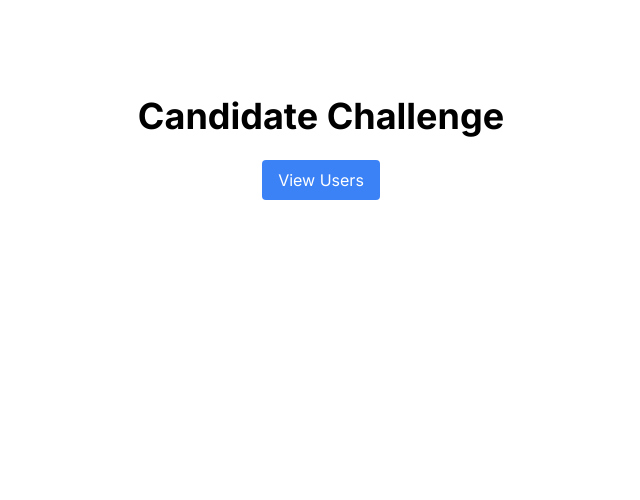
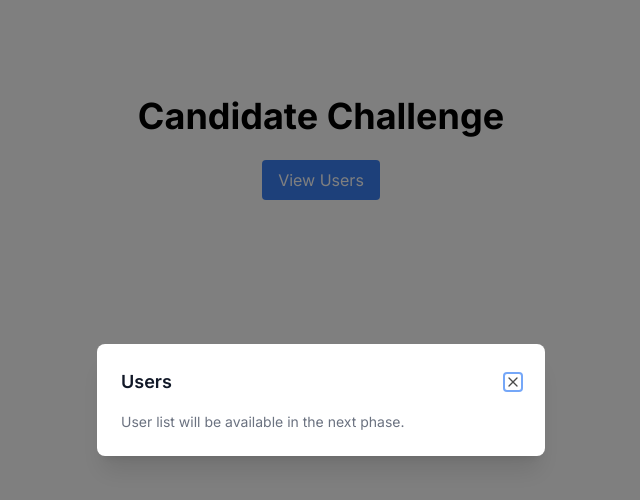
Before and after one commit to giordanap/pymnt-fe, a Next.js app in the folder apps/web/: page / in a window 1280 px wide. Both pictures are taken after a click on the button "View Users". Shown: the top 500 px of the page, without its empty margins (319-959 px from the left). Built offline with nearby package versions, Linux system fonts and the light colour scheme.

Commit message:
feat(web): add users dialog modal shell with radix ui

```diff
--- a/apps/web/src/app/page.tsx
+++ b/apps/web/src/app/page.tsx
@@ -1,10 +1,11 @@
-import { ViewUsersButton } from '@/components/ViewUsersButton';
+import { UsersDialog } from '@/components/UsersDialog';
 
 export default function Home() {
   return (
     <main className="p-24 flex flex-col items-center gap-6">
       <h1 className="text-4xl font-bold">Candidate Challenge</h1>
-      <ViewUsersButton />
+      {/* FE-P3: <UserList /> Server Component will be passed as children */}
+      <UsersDialog />
     </main>
   );
 }
--- /dev/null
+++ b/apps/web/src/components/UsersDialog.tsx
@@ -0,0 +1,44 @@
+'use client';
+
+import { useState } from 'react';
+import * as Dialog from '@radix-ui/react-dialog';
+import { X } from 'lucide-react';
+
+interface UsersDialogProps {
+  children?: React.ReactNode;
+}
+
+export function UsersDialog({ children }: UsersDialogProps) {
+  const [open, setOpen] = useState(false);
+
+  return (
+    <Dialog.Root open={open} onOpenChange={setOpen}>
+      <Dialog.Trigger asChild>
+        <button className="bg-blue-500 text-white px-4 py-2 rounded hover:bg-blue-600 transition-colors">
+          View Users
+        </button>
+      </Dialog.Trigger>
+
+      <Dialog.Portal>
+        <Dialog.Overlay className="fixed inset-0 bg-black/50 data-[state=open]:animate-in data-[state=closed]:animate-out data-[state=closed]:fade-out-0 data-[state=open]:fade-in-0" />
+
+        <Dialog.Content className="fixed left-1/2 top-1/2 -translate-x-1/2 -translate-y-1/2 w-full max-w-md rounded-lg bg-white p-6 shadow-xl focus:outline-none data-[state=open]:animate-in data-[state=closed]:animate-out data-[state=closed]:fade-out-0 data-[state=open]:fade-in-0 data-[state=closed]:zoom-out-95 data-[state=open]:zoom-in-95">
+          <div className="flex items-center justify-between mb-4">
+            <Dialog.Title className="text-lg font-semibold text-gray-900">
+              Users
+            </Dialog.Title>
+            <Dialog.Close className="rounded-sm opacity-70 hover:opacity-100 focus:outline-none focus:ring-2 focus:ring-blue-500">
+              <X className="h-4 w-4" />
+              <span className="sr-only">Close</span>
+            </Dialog.Close>
+          </div>
+
+          {/* FE-P3: children will be a <UserList /> Server Component wrapped in <Suspense> */}
+          {children ?? (
+            <p className="text-sm text-gray-500">User list will be available in the next phase.</p>
+          )}
+        </Dialog.Content>
+      </Dialog.Portal>
+    </Dialog.Root>
+  );
+}
--- a/apps/web/src/components/ViewUsersButton.tsx
+++ /dev/null
@@ -1,14 +0,0 @@
-'use client';
-
-export function ViewUsersButton() {
-  return (
-    <button
-      className="bg-blue-500 text-white px-4 py-2 rounded hover:bg-blue-600 transition-colors"
-      onClick={() => {
-        // FE-P2: will open the Radix UI Dialog modal
-      }}
-    >
-      View Users
-    </button>
-  );
-}
```
